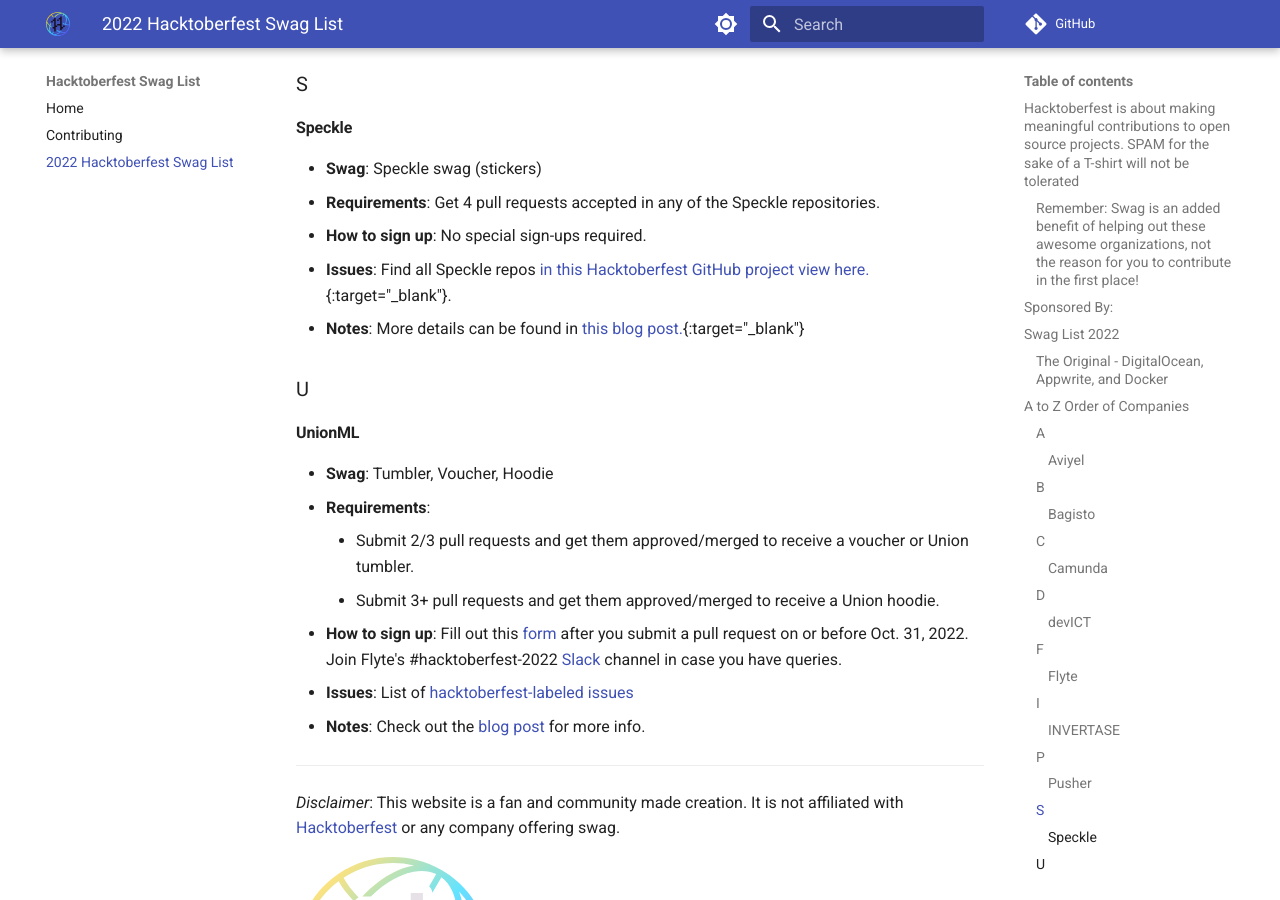
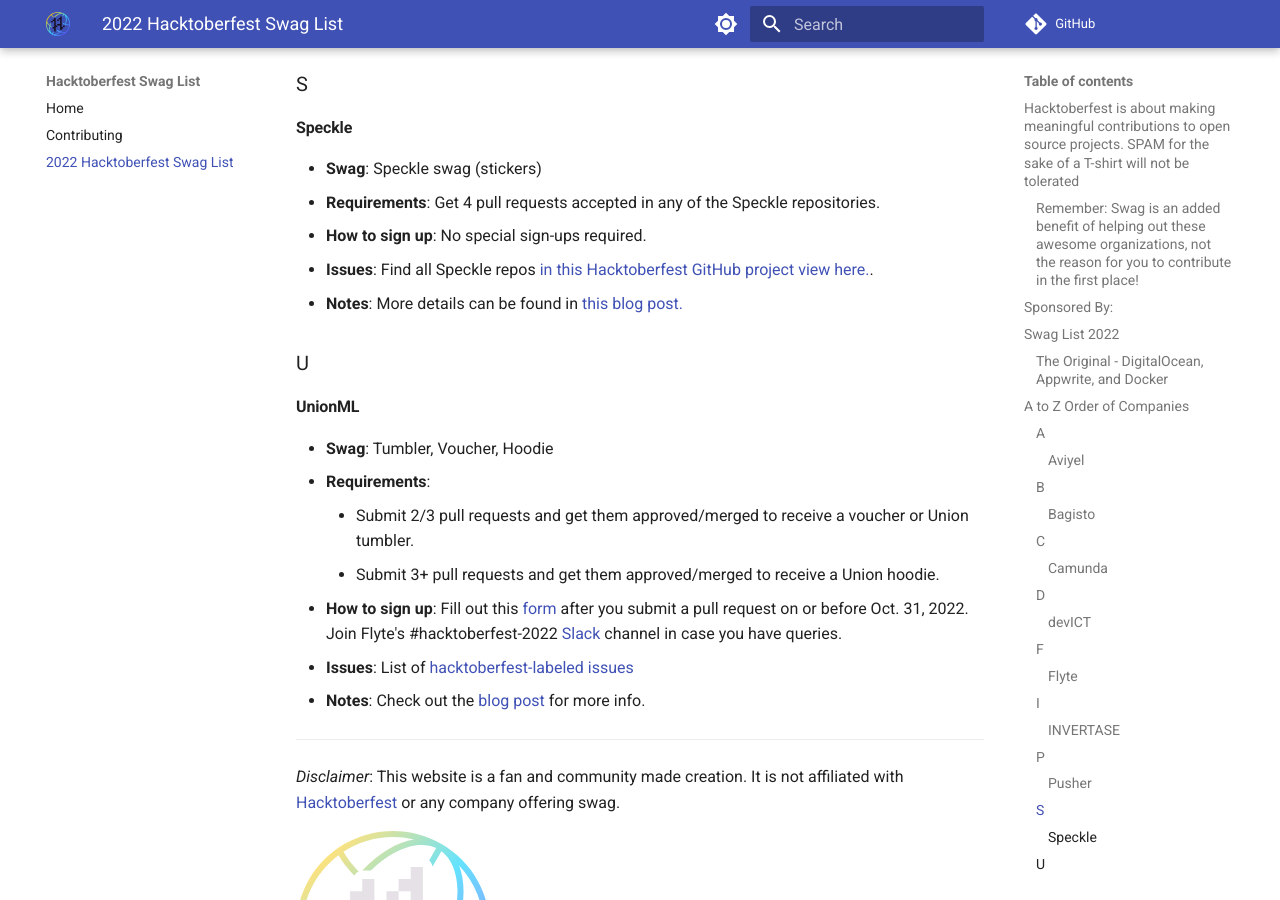
Before and after one commit to crweiner/hacktoberfest-swag-list, an MkDocs documentation site: the page built from docs/list.md, in a window 1280 px wide and 900 px high, scrolled down 4716 px. Built offline with MkDocs 1.6.1 and Material for MkDocs 9.7.7, drawn with Linux system fonts in a browser that asks for light colours; comment, search, counter and statistics services are not loaded; some of the changed lines change nothing that is shown.

Commit message:
Remove blank target for now

```diff
--- a/docs/list.md
+++ b/docs/list.md
@@ -130,8 +130,8 @@
 - **Swag**: Speckle swag (stickers)
 - **Requirements**: Get 4 pull requests accepted in any of the Speckle repositories.
 - **How to sign up**: No special sign-ups required.
-- **Issues**: Find all Speckle repos [in this Hacktoberfest GitHub project view here.](https://github.com/orgs/specklesystems/projects/14/views/1){:target="\_blank"}.
-- **Notes**: More details can be found in [this blog post.](https://speckle.community/t/hacktoberfest-2022-with-speckle/3641){:target="\_blank"}
+- **Issues**: Find all Speckle repos [in this Hacktoberfest GitHub project view here.](https://github.com/orgs/specklesystems/projects/14/views/1).
+- **Notes**: More details can be found in [this blog post.](https://speckle.community/t/hacktoberfest-2022-with-speckle/3641)
 
 ### U
 
```
